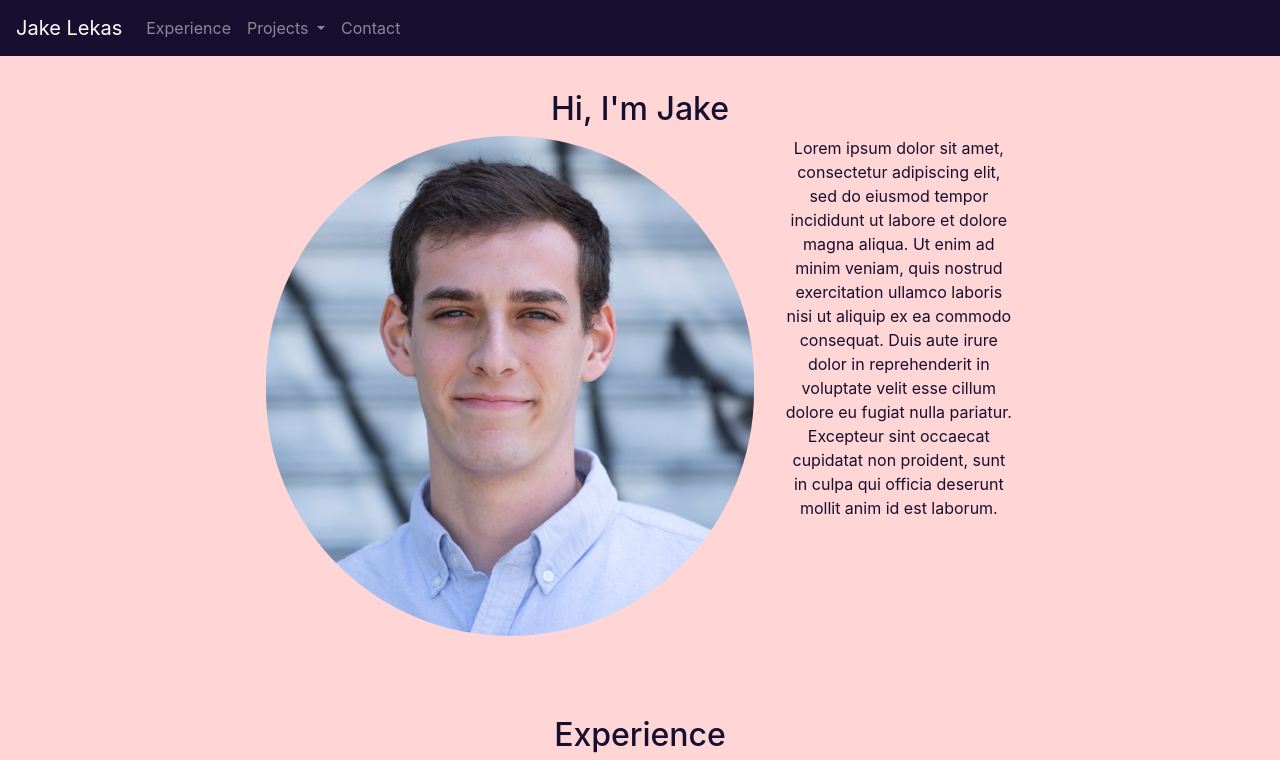
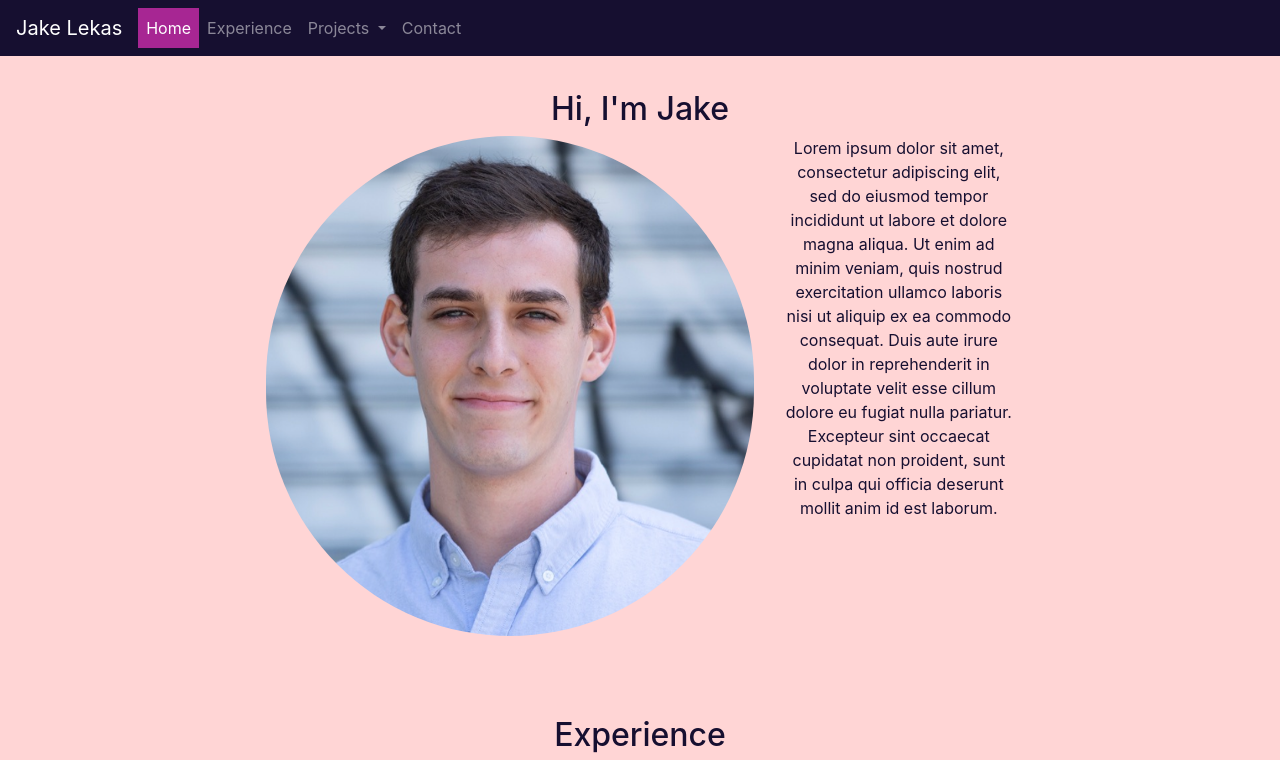
Before and after one commit to jlekas/static-site, a website: page index.html in a window 1280 px wide. Both pictures are taken after a click on the link "Jake Lekas". Shown: the top 760 px of the page. Drawn offline with nearby package versions, Linux system fonts and the light colour scheme.

Commit message:
Added pills that highlight up when clicked on for the navbar

```diff
--- a/assets/css/style.css
+++ b/assets/css/style.css
@@ -36,6 +36,10 @@ section {
 
 div .content {
     margin: 15px auto;
+}
+
+.nav-pills li.active{
+    background-color: #a72693;
 }
 
 nav {
--- a/assets/js/scripts.js
+++ b/assets/js/scripts.js
@@ -4,4 +4,14 @@ $(document).ready(function() {
         interval: false
     });
     */
+   $('.nav-pills').on('click', 'li', function() {
+       $(this).addClass('active').siblings().removeClass('active')
+   })
+
+   $('.navbar-brand').on('click', function() {
+       console.log('hi');
+       //console.log($('nav-item', '#home'))
+       $('.nav li').removeClass('active');
+       $('#nav-home').addClass('active');
+   })
 })
--- a/index.html
+++ b/index.html
@@ -28,9 +28,18 @@
           <button class="navbar-toggler" type="button" data-toggle="collapse" data-target="#navbarSupportedContent" aria-controls="navbarSupportedContent" aria-expanded="false" aria-label="Toggle navigation">
             <span class="navbar-toggler-icon"></span>
           </button>
+          <!--<ul class="nav nav-pills">
+            <li class="active"><a href="#">Home</a></li>
+            <li><a href="#">Menu 1</a></li>
+            <li><a href="#">Menu 2</a></li>
+            <li><a href="#">Menu 3</a></li>
+          </ul>-->
 
           <div class="collapse navbar-collapse" id="navbarSupportedContent">
-            <ul class="navbar-nav mr-auto">
+            <ul class="navbar-nav nav-pills nav mr-auto">
+              <li class="nav-item" id="nav-home">
+                <a class="nav-link" href="#">Home</a>
+              </li>
               <li class="nav-item">
                 <a class="nav-link" href="#experience-section">Experience</a>
               </li>
```
